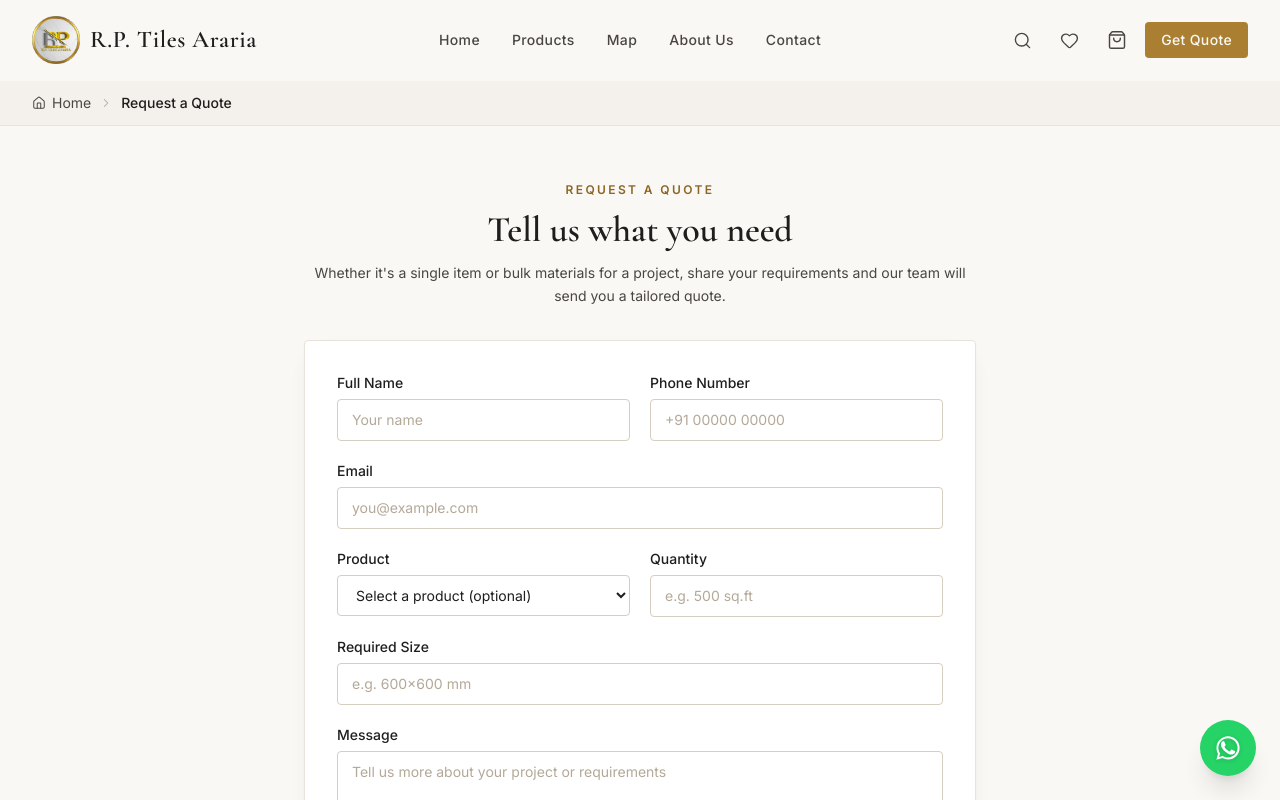
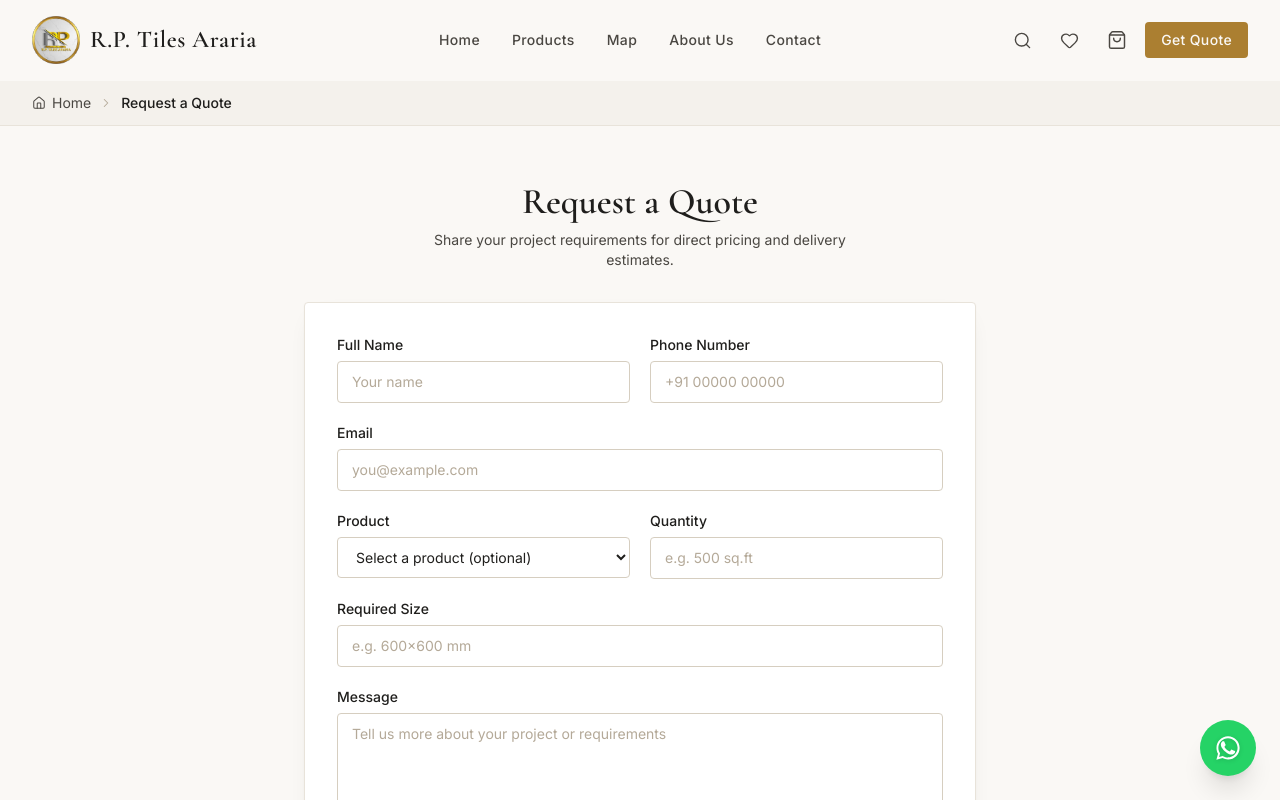
Before and after one commit to suraj-kumar-shah/RP-tiles-webApp, a React (Vite) app in the folder frontend/: page /quote in a window 1280 px wide. Shown: the top 800 px of the page. Built offline with nearby package versions, Linux system fonts and the light colour scheme.

Commit message:
update this quate

```diff
--- a/frontend/src/pages/Quote.jsx
+++ b/frontend/src/pages/Quote.jsx
@@ -11,16 +11,12 @@ export default function Quote() {
       <Breadcrumb items={[{ label: "Request a Quote" }]} />
       <div className="container-page py-10 md:py-14">
         <div className="mx-auto flex max-w-2xl flex-col gap-8">
-          <div className="flex flex-col gap-3 text-center">
-            <span className="text-xs font-semibold uppercase tracking-[0.2em] text-brass-600">
+          <div className="flex flex-col gap-2 text-center">
+            <h1 className="font-display text-3xl font-semibold text-ink sm:text-4xl">
               Request a Quote
-            </span>
-            <h1 className="font-display text-3xl font-semibold text-ink sm:text-4xl">
-              Tell us what you need
             </h1>
-            <p className="text-sm leading-relaxed text-ink-soft">
-              Whether it's a single item or bulk materials for a project, share
-              your requirements and our team will send you a tailored quote.
+            <p className="mx-auto max-w-md text-sm text-ink-soft">
+              Share your project requirements for direct pricing and delivery estimates.
             </p>
           </div>
           <QuoteForm defaultProductId={productId} />
```
